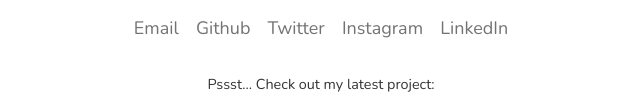
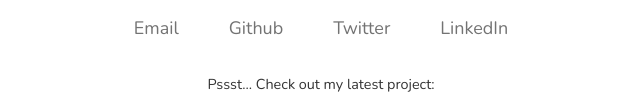
Before and after one commit to saifalfalah/saif.dev-gatsby, a Gatsby site: page / in a window 1280 px wide. Shown: the part 347-448 px from the top of the page, without its empty margins (319-959 px from the left). Built offline with nearby package versions, Linux system fonts and the light colour scheme; Gatsby itself is replaced by a stand-in of ours; a small style sheet from the web is missing.

Commit message:
removed instagram

```diff
--- a/src/components/landing-bio.js
+++ b/src/components/landing-bio.js
@@ -99,9 +99,9 @@ const LandingBio = () => (
             <FollowItem href="https://twitter.com/saifalfalah" target="_blank">
               Twitter
             </FollowItem>
-            <FollowItem href="https://instagram.com/saif.dev" target="_blank">
+            {/* <FollowItem href="https://instagram.com/saif.dev" target="_blank">
               Instagram
-            </FollowItem>
+            </FollowItem> */}
             <FollowItem href="https://linkedin.com/in/saifalfalah" target="_blank">
               LinkedIn
             </FollowItem>
```
